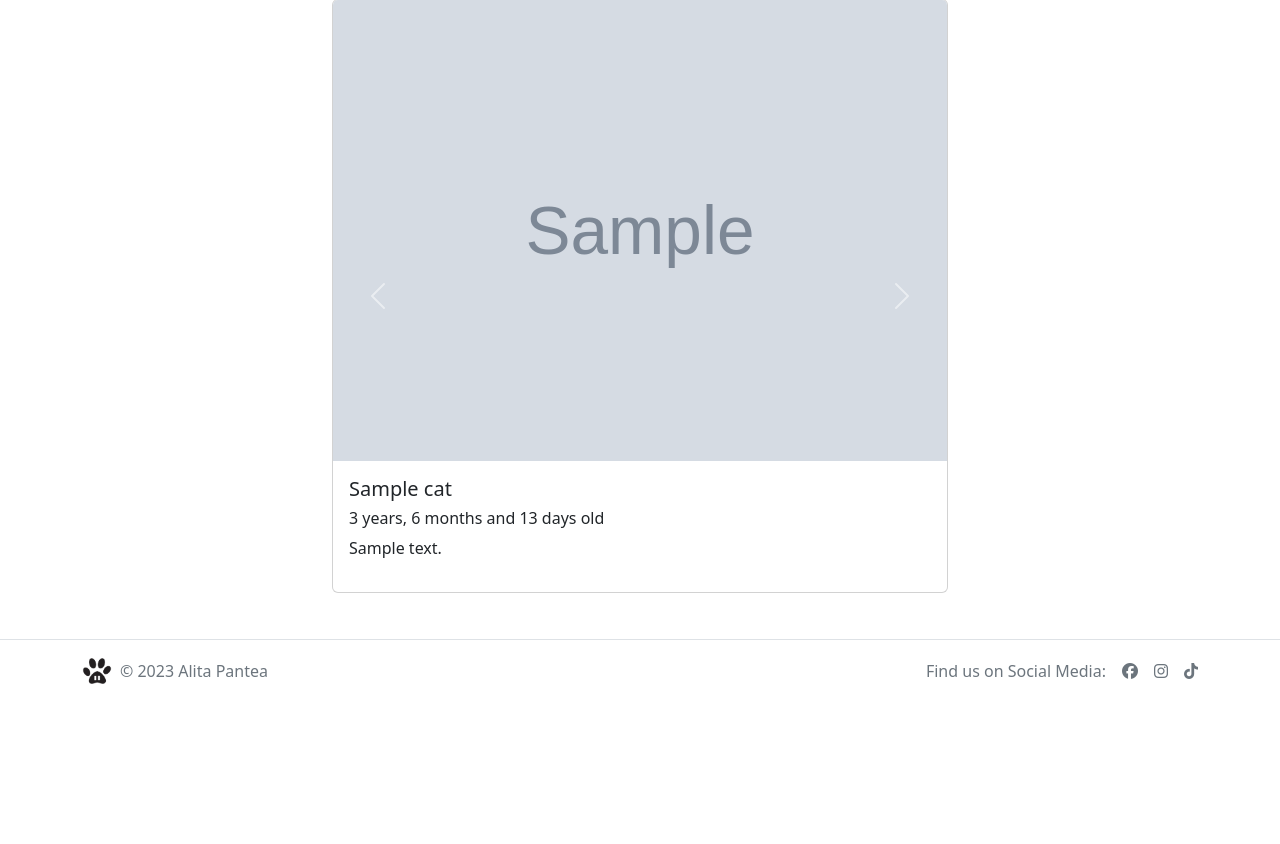
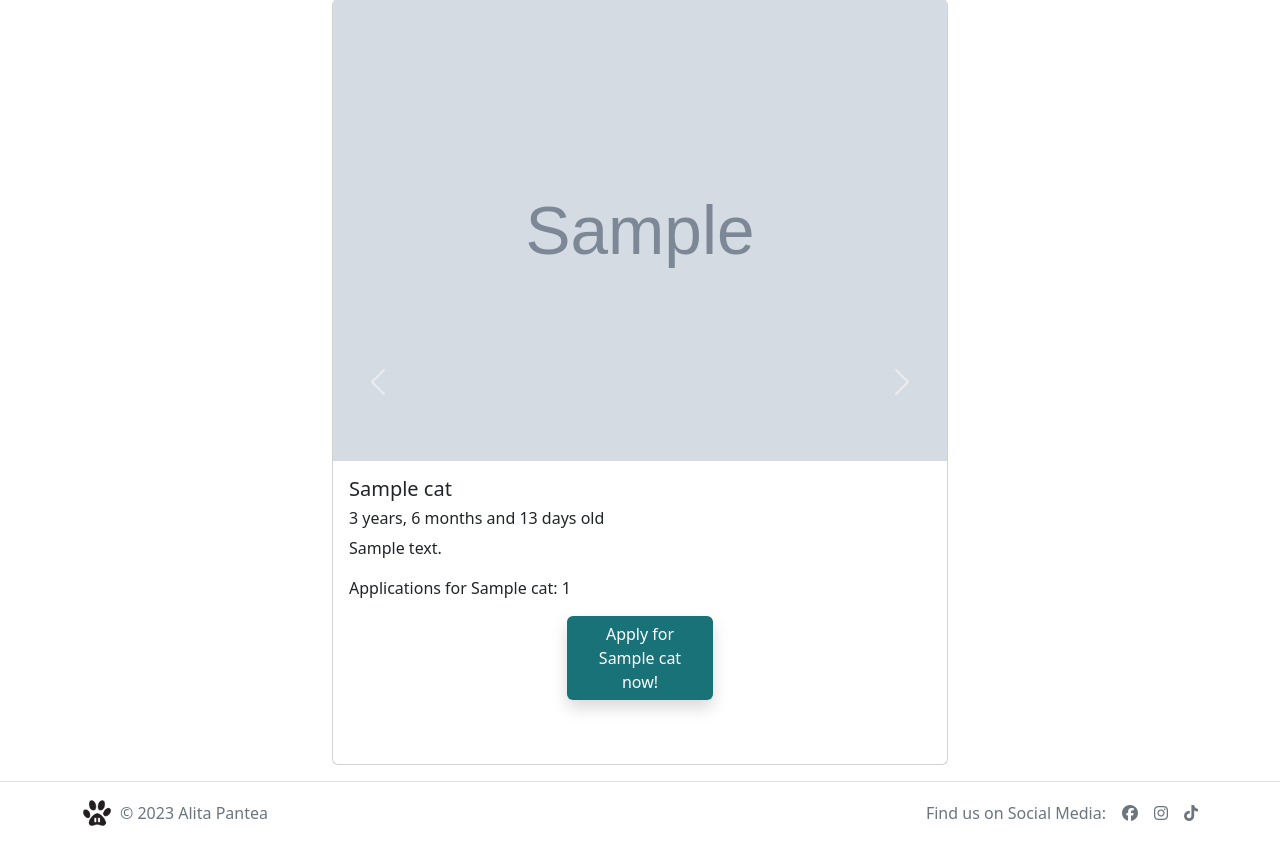
Before and after one commit to hashtag-squirrel/pawse, a Django app: page /cats/ in a window 1280 px wide. Shown: the part 98-942 px from the top of the page. Before the commit the page ends 782 px from the top, so only its background shows below. Run offline with Django 3.2, Linux system fonts and the light colour scheme; tables that the repository leaves empty hold one stand-in row (values such as "Sample post"); grey boxes marked "Sample" are stand-in pictures; some libraries are stand-ins or nearby versions.

Commit message:
Adjust cat model, add application to cats template WIP

```diff
--- a/cats/models.py
+++ b/cats/models.py
@@ -1,12 +1,14 @@
 from django.db import models
 import datetime
 from django.contrib.auth.models import User
+from autoslug import AutoSlugField
 
 
 class Cat(models.Model):
 
     name = models.CharField(max_length=50)
     date_of_birth = models.DateField()
+    slug = AutoSlugField(populate_from='name', unique_with='date_of_birth')
     description = models.TextField()
     image = models.ImageField()
     applications = models.ManyToManyField(
@@ -38,7 +40,7 @@ class Cat(models.Model):
         return f'{years} years, {months} months and {days} days old'
 
     def number_of_applications(self):
-        return self.applications.count
+        return self.applications.count()
 
 
 class CatApplication(models.Model):
--- a/cats/views.py
+++ b/cats/views.py
@@ -1,4 +1,4 @@
-from django.shortcuts import render, get_object_or_404
+from django.shortcuts import render, get_object_or_404, reverse
 from django.views import generic
 from .models import Cat, CatApplication
 from django.utils.decorators import method_decorator
@@ -11,12 +11,40 @@ class CatsView(generic.ListView):
     context_object_name = 'cats'
     template_name = 'cats.html'
 
+    # def get_context_data(self, **kwargs):
+    #     context = super(CatsView, self).get_context_data(**kwargs)
+    #     context['applications'] = CatApplication.objects.all()
+    #     return context
+
+    # def get(self, request, *args, **kwargs):
+    #     queryset = Cat.objects.all()
+    #     cat = get_object_or_404(queryset)
+    #     applied = False
+
+    #     if cat.applications.filter(user=self.request.user.id).exists():
+    #         applied = True
+
+    #     return render(
+    #         request,
+    #         'cats.html',
+    #         {
+    #             "applied": applied,
+    #         },
+    #     )
+
 
 @method_decorator(login_required, name='dispatch')
 class CatApplication(generic.CreateView):
 
     model = CatApplication
 
-    fields = ['application_text']
+    fields = ['cat', 'application_text']
 
     template_name = 'cat-application.html'
+
+    def get_success_url(self):
+        return reverse('cats')
+
+    def form_valid(self, form):
+        form.instance.user = self.request.user
+        return super(CatApplication, self).form_valid(form)
--- a/static/css/style.css
+++ b/static/css/style.css
@@ -27,6 +27,12 @@
 
 .text-success {
     color: var(--secondary-color) !important;
+}
+
+.btn-primary {
+    background-color: var(--secondary-color) !important;
+    color: white !important;
+    border: none;
 }
 
 /* background colors */
@@ -62,11 +68,17 @@ body {
     margin-bottom: 30px;
 }
 
-/* Header */
-
-.navbar a {
+a {
     text-decoration: none;
+    color: inherit;
 }
 
+.btn:hover {
+    background-color: var(--highlight-color) !important;
+}
+
+.btn a:hover {
+    color: white !important;
+}
 
 /* Footer */
--- a/templates/cats.html
+++ b/templates/cats.html
@@ -41,6 +41,18 @@
                                     <h5>{{ cat.name }}</h5>
                                     <h6>{{ cat.get_age }}</h6>
                                     <p class="card-text mb-3">{{ cat.description }}</p>
+                                    <p class="card-text">Applications for {{ cat.name }}: {{ cat.number_of_applications }}</p>
+                                    <div class="d-grid col-3 mx-auto pb-5">
+                                        {% if user.is_authenticated %}
+                                            {% if cat.applications.user == request.user.name %}
+                                                <p>{{ cat.applications}}</p>
+                                            {% else %}
+                                                <button type="button" class="btn btn-primary shadow"><a href="{% url 'cat-application' %}">Apply for {{ cat.name }} now!</a></button>
+                                            {% endif %}
+                                        {% else %}
+                                        <button type="button" class="btn btn-primary shadow"><a href="{% url 'cat-application' %}">Apply for {{ cat.name }} now!</a></button>
+                                        {% endif %}
+                                    </div>
                                 </div>
                             </div>
 
```
Also changed, not shown: cats/admin.py (+7 -2 lines), cats/migrations/0001_initial.py (deleted), cats/migrations/0002_auto_20230809_1055.py (deleted), cats/migrations/0003_auto_20230809_1127.py (deleted), cats/migrations/__init__.py (deleted), 2 other files.
